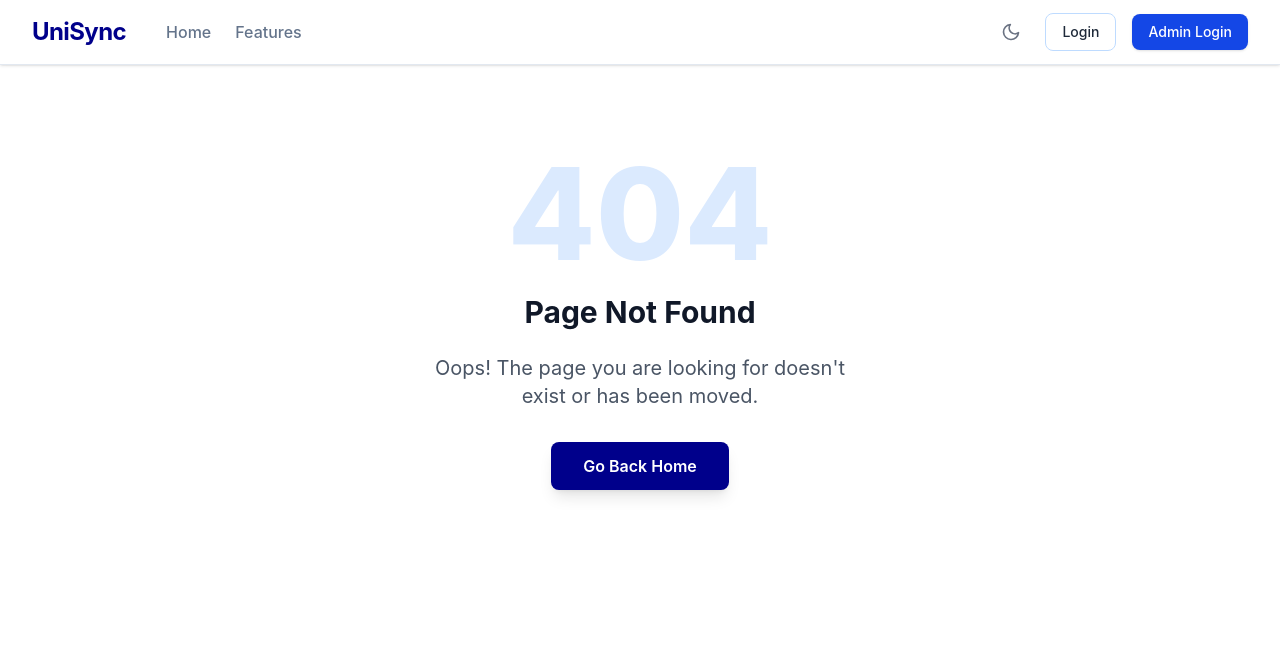
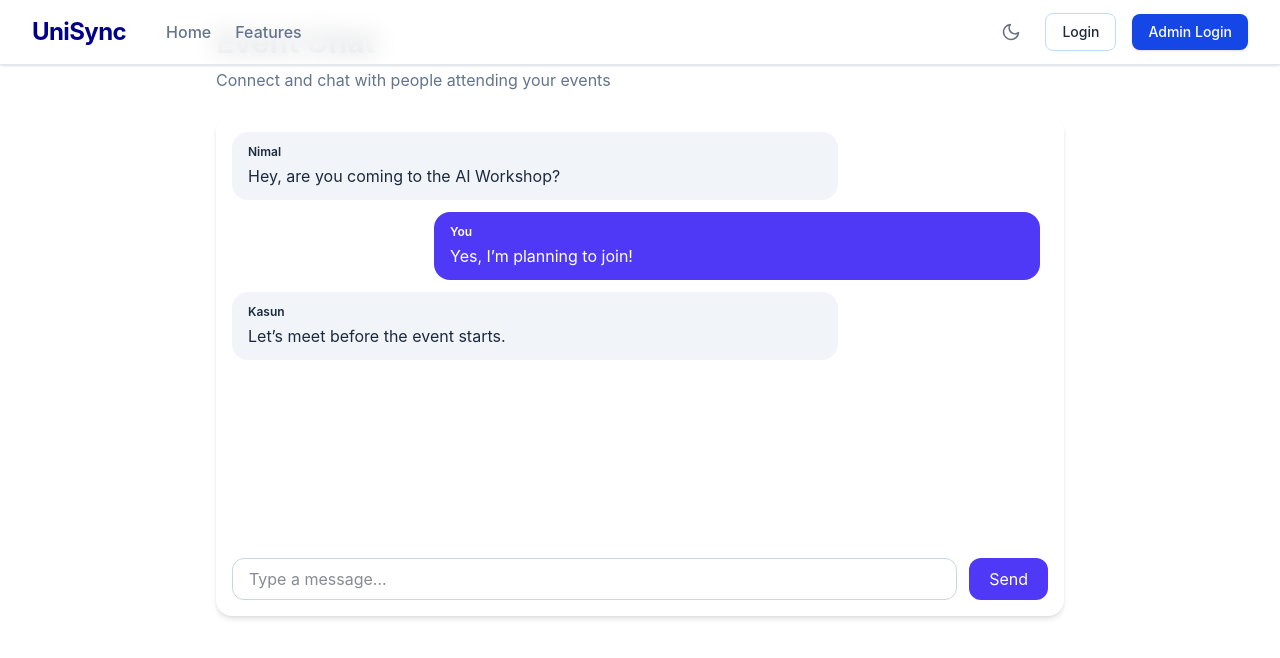
Before and after one commit to LithiraLiyanage/UniSync-Project, a React (Vite) app in the folder Frontend/: page /event-feature/chat in a window 1280 px wide. Before the commit this address had no page. Shown: the top 658 px of the page. Built offline with nearby package versions, Linux system fonts and the light colour scheme.

Commit message:
Add calendar and chat pages for event feature

```diff
--- a/Frontend/src/App.jsx
+++ b/Frontend/src/App.jsx
@@ -32,6 +32,8 @@ import FeatureSocialEvents  from './pages/FeatureSocialEvents';
 import EventDashboard from "./pages/eventFeature/Dashboard";
 import Events from "./pages/eventFeature/Events";
 import Social from "./pages/eventFeature/Social";
+import Calendar from "./pages/eventFeature/Calendar";
+import Chat from "./pages/eventFeature/Chat";
 
 
 function App() {
@@ -108,6 +110,8 @@ function App() {
             <Route path="/event-dashboard" element={<EventDashboard />} />
             <Route path="/event-feature/events" element={<Events />} />
             <Route path="/event-feature/social" element={<Social />} />
+            <Route path="/event-feature/calendar" element={<Calendar />} />
+            <Route path="/event-feature/chat" element={<Chat />} />
 
 
             <Route path="*" element={<NotFound />} />
--- /dev/null
+++ b/Frontend/src/pages/eventFeature/Calendar.jsx
@@ -0,0 +1,46 @@
+import React from "react";
+
+const calendarEvents = [
+  { id: 1, title: "AI Workshop", date: "2026-05-10", time: "10:00 AM", location: "Lab 1" },
+  { id: 2, title: "Music Night", date: "2026-05-12", time: "6:00 PM", location: "Main Ground" },
+  { id: 3, title: "Startup Meetup", date: "2026-05-15", time: "2:00 PM", location: "Auditorium" },
+  { id: 4, title: "Coding Competition", date: "2026-05-18", time: "9:00 AM", location: "Computer Lab" },
+];
+
+const Calendar = () => {
+  return (
+    <div className="w-full max-w-6xl mx-auto px-6 py-6">
+      <div className="mb-8">
+        <h1 className="text-3xl font-bold text-slate-900">Event Calendar</h1>
+        <p className="text-slate-500 mt-2">
+          View your upcoming university events and schedules
+        </p>
+      </div>
+
+      <div className="space-y-4">
+        {calendarEvents.map((event) => (
+          <div
+            key={event.id}
+            className="bg-white rounded-2xl shadow-md p-5 hover:shadow-xl transition"
+          >
+            <div className="flex flex-col md:flex-row md:items-center md:justify-between gap-3">
+              <div>
+                <h2 className="text-xl font-bold text-slate-900">{event.title}</h2>
+                <p className="text-slate-500 text-sm mt-1">
+                  📅 {event.date} &nbsp; | &nbsp; 🕒 {event.time}
+                </p>
+                <p className="text-slate-500 text-sm mt-1">📍 {event.location}</p>
+              </div>
+
+              <button className="bg-indigo-600 text-white px-4 py-2 rounded-xl hover:bg-indigo-700 transition w-fit">
+                Add Reminder
+              </button>
+            </div>
+          </div>
+        ))}
+      </div>
+    </div>
+  );
+};
+
+export default Calendar;
--- /dev/null
+++ b/Frontend/src/pages/eventFeature/Chat.jsx
@@ -0,0 +1,72 @@
+import React, { useState } from "react";
+
+const initialMessages = [
+  { id: 1, sender: "Nimal", text: "Hey, are you coming to the AI Workshop?" },
+  { id: 2, sender: "You", text: "Yes, I’m planning to join!" },
+  { id: 3, sender: "Kasun", text: "Let’s meet before the event starts." },
+];
+
+const Chat = () => {
+  const [messages, setMessages] = useState(initialMessages);
+  const [input, setInput] = useState("");
+
+  const sendMessage = () => {
+    if (!input.trim()) return;
+
+    const newMessage = {
+      id: messages.length + 1,
+      sender: "You",
+      text: input,
+    };
+
+    setMessages([...messages, newMessage]);
+    setInput("");
+  };
+
+  return (
+    <div className="w-full max-w-4xl mx-auto px-6 py-6">
+      <div className="mb-6">
+        <h1 className="text-3xl font-bold text-slate-900">Event Chat</h1>
+        <p className="text-slate-500 mt-2">
+          Connect and chat with people attending your events
+        </p>
+      </div>
+
+      <div className="bg-white rounded-2xl shadow-md p-4 h-[500px] flex flex-col">
+        <div className="flex-1 overflow-y-auto space-y-3 mb-4 pr-2">
+          {messages.map((msg) => (
+            <div
+              key={msg.id}
+              className={`max-w-[75%] px-4 py-3 rounded-2xl ${
+                msg.sender === "You"
+                  ? "ml-auto bg-indigo-600 text-white"
+                  : "bg-slate-100 text-slate-800"
+              }`}
+            >
+              <p className="text-xs font-semibold mb-1">{msg.sender}</p>
+              <p>{msg.text}</p>
+            </div>
+          ))}
+        </div>
+
+        <div className="flex gap-3">
+          <input
+            type="text"
+            placeholder="Type a message..."
+            value={input}
+            onChange={(e) => setInput(e.target.value)}
+            className="flex-1 border border-slate-300 rounded-xl px-4 py-2 outline-none focus:ring-2 focus:ring-indigo-400"
+          />
+          <button
+            onClick={sendMessage}
+            className="bg-indigo-600 text-white px-5 py-2 rounded-xl hover:bg-indigo-700 transition"
+          >
+            Send
+          </button>
+        </div>
+      </div>
+    </div>
+  );
+};
+
+export default Chat;
--- a/Frontend/src/pages/eventFeature/Dashboard.jsx
+++ b/Frontend/src/pages/eventFeature/Dashboard.jsx
@@ -6,11 +6,9 @@ const Dashboard = () => {
 
   return (
     <div className="p-6">
-      <h1 className="text-3xl font-bold mb-6">
-        Event Management Dashboard
-      </h1>
+      <h1 className="text-3xl font-bold mb-6">Event Management Dashboard</h1>
 
-      <div className="grid gap-4 sm:grid-cols-2">
+      <div className="grid gap-4 sm:grid-cols-2 lg:grid-cols-4">
         <button
           onClick={() => navigate("/event-feature/events")}
           className="bg-indigo-600 text-white p-4 rounded-xl"
@@ -22,7 +20,21 @@ const Dashboard = () => {
           onClick={() => navigate("/event-feature/social")}
           className="bg-pink-600 text-white p-4 rounded-xl"
         >
-          Social Matching
+          Go to Social Matching
+        </button>
+
+        <button
+          onClick={() => navigate("/event-feature/calendar")}
+          className="bg-emerald-600 text-white p-4 rounded-xl"
+        >
+          Go to Calendar
+        </button>
+
+        <button
+          onClick={() => navigate("/event-feature/chat")}
+          className="bg-slate-700 text-white p-4 rounded-xl"
+        >
+          Go to Chat
         </button>
       </div>
     </div>
```
